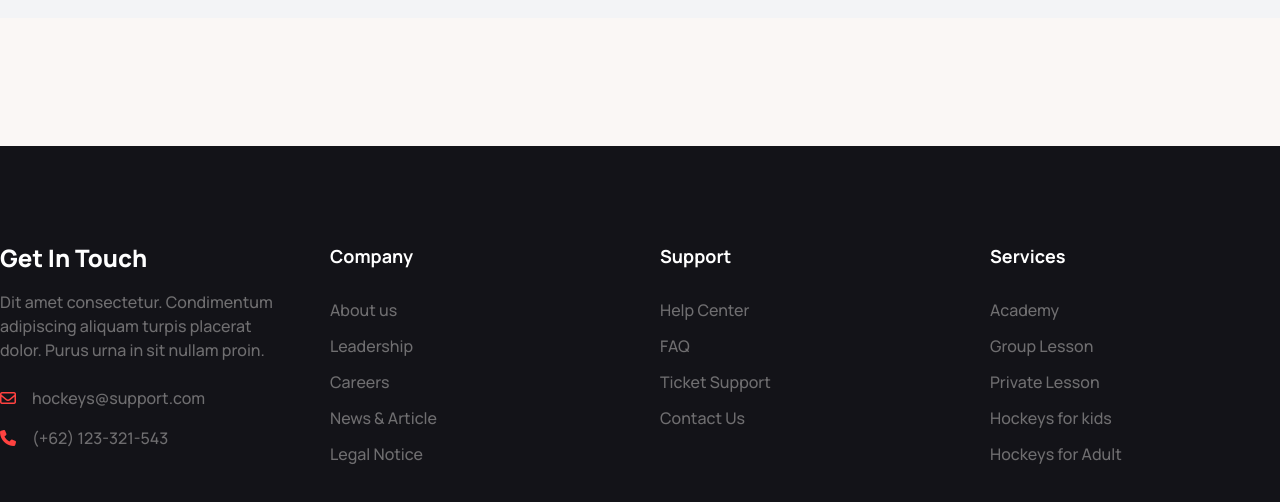
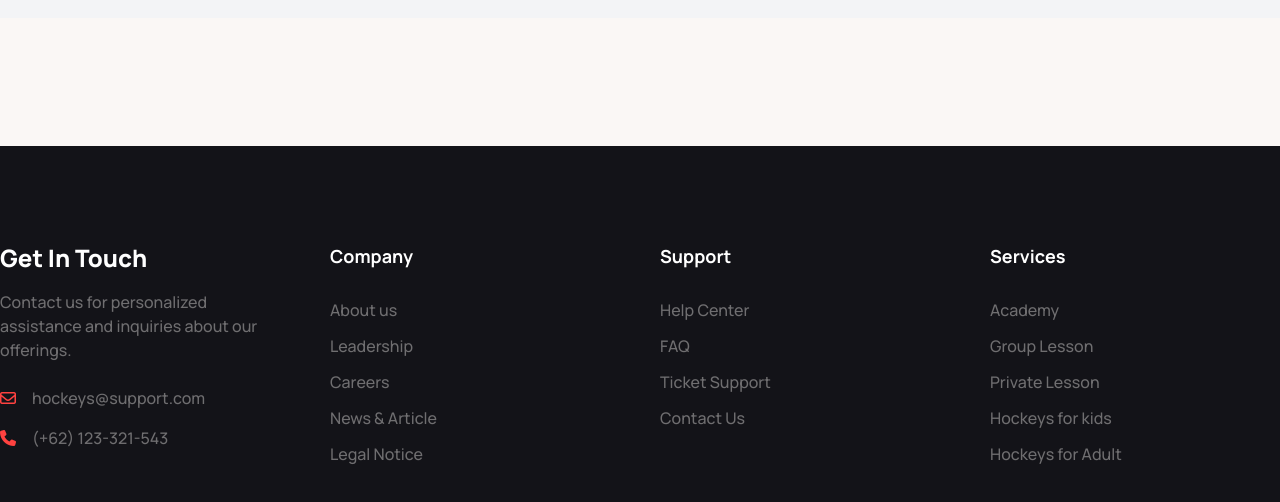
Before and after one commit to hammadsadi/hockey-with-tailwind, a plain HTML site: page index.html in a window 1280 px wide. Shown: the part 5662-6164 px from the top of the page. Drawn offline with nearby package versions, Linux system fonts and the light colour scheme.

Commit message:
Footer Content Update

```diff
--- a/index.html
+++ b/index.html
@@ -863,8 +863,8 @@
         <div class="col-span-2 lg:col-span-1 text-center lg:text-left">
           <h3 class="text-2xl font-extrabold mb-4">Get In Touch</h3>
           <p class="text-base text-color-light font-medium">
-            Dit amet consectetur. Condimentum adipiscing aliquam turpis placerat
-            dolor. Purus urna in sit nullam proin.
+            Contact us for personalized assistance and inquiries about our
+            offerings.
           </p>
           <h4
             class="text-base text-color-light font-medium mt-6 mb-4 space-x-4"
```
